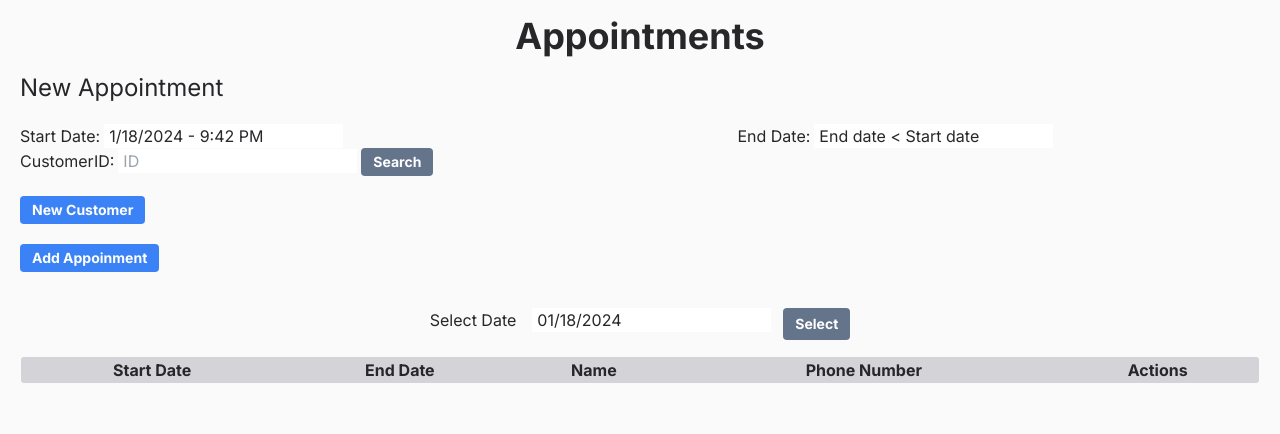
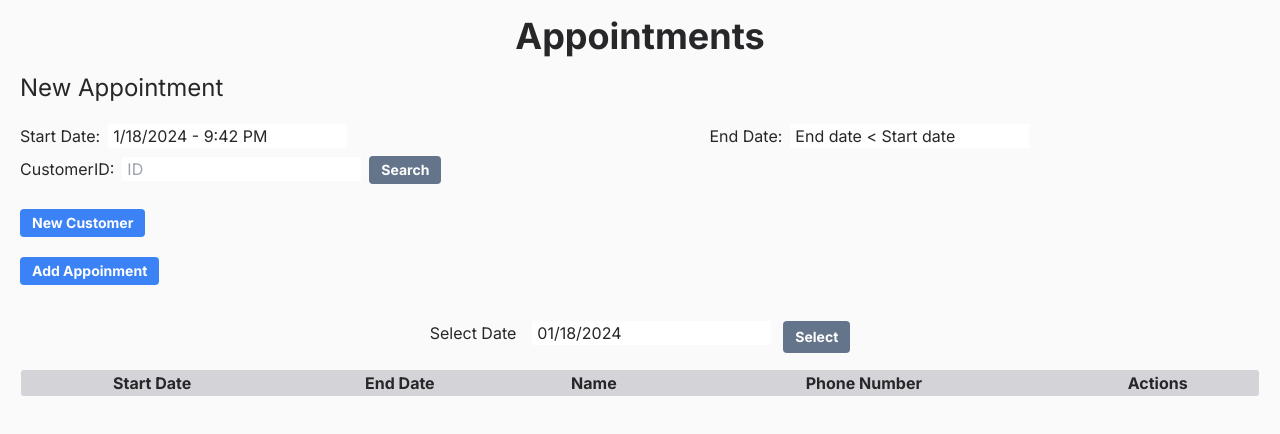
Before and after one commit to rafaelduarte1991/appointments_Next-GraphQL, a Next.js app in the folder frontend/: page / in a window 1280 px wide. Shown: the top 434 px of the page. Built offline with nearby package versions, Linux system fonts and the light colour scheme.

Commit message:
Update CreateAppointment layout

```diff
--- a/frontend/src/app/components/CreateAppointment.tsx
+++ b/frontend/src/app/components/CreateAppointment.tsx
@@ -22,7 +22,7 @@ export default function CreateAppointment() {
     <div className="mb-4">
       <div className="mb-5 text-2xl">New Appointment</div>
       <div className="flex flex-row flex-wrap	w-10/12 justify-between">
-        <div className="space-x-1">
+        <div className="space-x-2 mr-6 mb-2">
           <label htmlFor="StartDate">Start Date:</label>
           <DatePicker
             value={startDate.toLocaleDateString('en-US') + ' - ' +  startDate.toLocaleTimeString('en-US', { hour: 'numeric', minute: 'numeric'})}
@@ -30,7 +30,7 @@ export default function CreateAppointment() {
             onChange={(date:Date) => setStartDate(date)}
           />
         </div>
-        <div className="space-x-1">
+        <div className="space-x-2 mr-6 mb-2">
           <label htmlFor="EndDate">End Date:</label>
           <DatePicker
             value={endDate > startDate ? endDate.toLocaleDateString('en-US') + ' - ' +  endDate.toLocaleTimeString('en-US', { hour: 'numeric', minute: 'numeric'}) : ('End date < Start date')}
@@ -38,9 +38,9 @@ export default function CreateAppointment() {
             onChange={(date:Date) => setEndDate(date)}
             />
         </div>
-        <div className="space-x-1">
+        <div className="space-x-2">
           <label htmlFor="Name">CustomerID:</label>
-          <input type="text" placeholder="ID" onChange={(e) => setCustomerID(e.target.value)}/>
+          <input className='mb-2' type="text" placeholder="ID" onChange={(e) => setCustomerID(e.target.value)}/>
           <button onClick={checkCustomers} className="bg-slate-500 hover:bg-slate-700 btn">Search</button>
         </div>
       </div>
```
